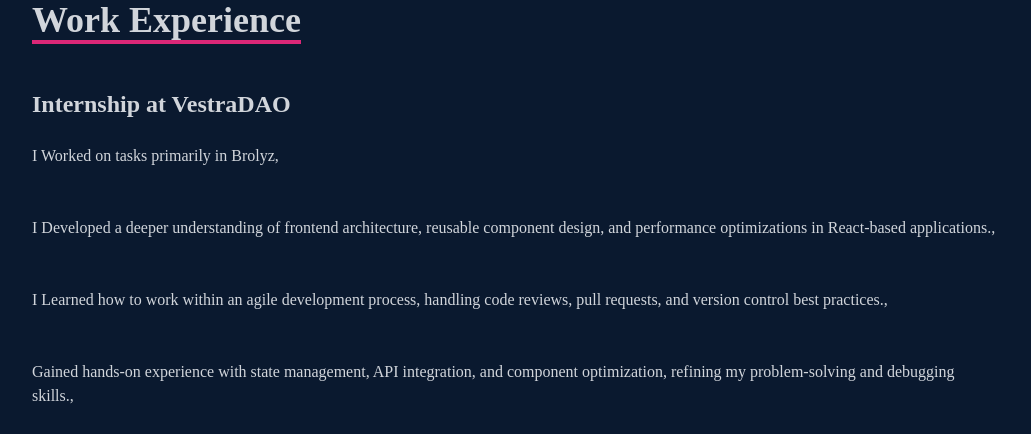
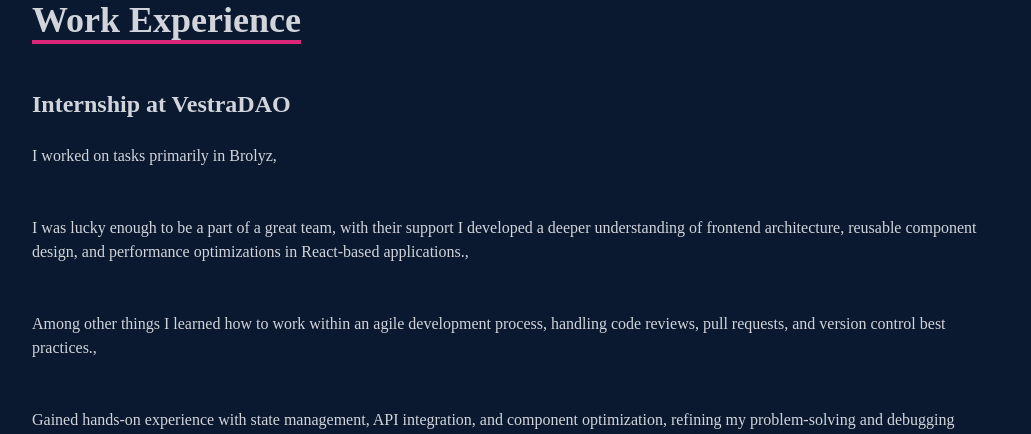
Before and after one commit to AnilBASARAN/portfolio-website-v2, a React (Create React App) app: page / in a window 1280 px wide. Shown: the part 3480-3914 px from the top of the page, without its empty margins (124-1155 px from the left). Built offline with nearby package versions, Linux system fonts and the light colour scheme.

Commit message:
finess some word choices

```diff
--- a/src/components/Work.jsx
+++ b/src/components/Work.jsx
@@ -15,9 +15,9 @@
             Internship at VestraDAO
           </p>
           <div className='flex flex-col md:flex-col '>
-          <p className='py-6'>I Worked on tasks primarily in Brolyz, </p>
-          <p className='py-6'>I Developed a deeper understanding of frontend architecture, reusable component design, and performance optimizations in React-based applications., </p>
-          <p className='py-6'>I Learned how to work within an agile development process, handling code reviews, pull requests, and version control best practices., </p>
+          <p className='py-6'>I worked on tasks primarily in Brolyz, </p>
+          <p className='py-6'>I was lucky enough to be a part of a great team, with their support I developed a deeper understanding of frontend architecture, reusable component design, and performance optimizations in React-based applications., </p>
+          <p className='py-6'>Among other things I learned how to work within an agile development process, handling code reviews, pull requests, and version control best practices., </p>
           <p className='py-6'> Gained hands-on experience with state management, API integration, and component optimization, refining my problem-solving and debugging skills., </p>
           <p className='py-6'>I helped implement new features and resolved critical UI bugs, enhancing the stability and functionality of the platform, </p>
           <p className='py-6'>Also I collaborated closely with backend developers and designers to build responsive, user-friendly interfaces, improving the overall user experience.,</p>
```
